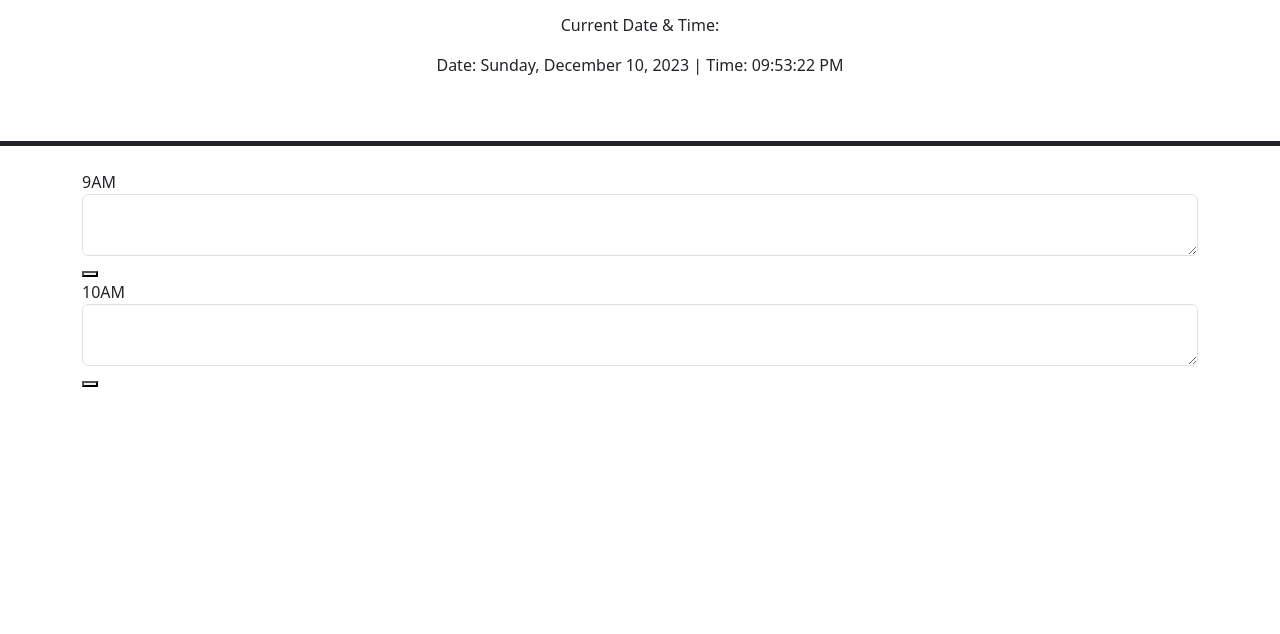
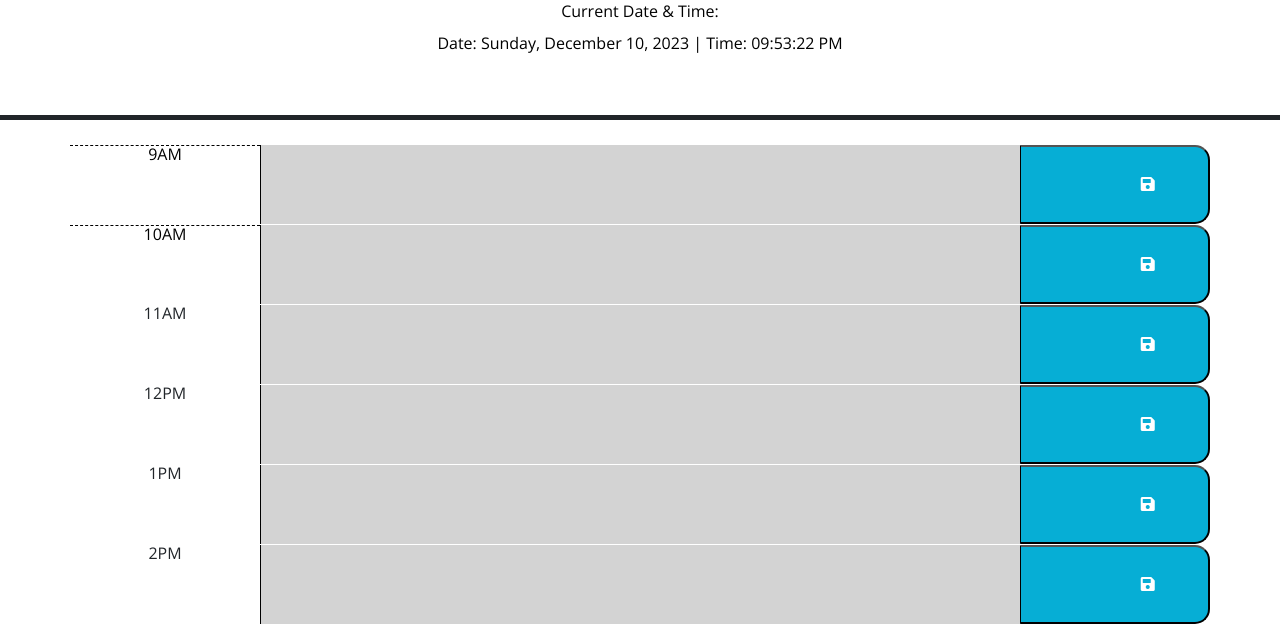
Before and after one commit to JonRahman/Calendar_App, a plain HTML site: page index.html in a window 1280 px wide. Shown: the part 166-800 px from the top of the page. Drawn offline with nearby package versions, Linux system fonts and the light colour scheme.

Commit message:
Color-coded timeblocks, user can enter an event, event saves and persists.

```diff
--- a/assets/js/script.js
+++ b/assets/js/script.js
@@ -1,7 +1,3 @@
-
-function hourColour() {
-
-}
 
 function updateTime() {
     const dateElement = $('#date');
@@ -12,18 +8,26 @@ function updateTime() {
     timeElement.text(currentTime);
 }
 
+$(".time-block").each(function(){
+    var hourKey=$(this).attr("id")
+    var currentHour=dayjs().hour()
+    //var currentHour = 10
+    var rowHour=parseInt(hourKey)
+    console.log(currentHour,rowHour)
+    if(currentHour > rowHour) {
+        $(this).children("textarea").addClass("past");
+    } else if(currentHour === rowHour) {
+        $(this).children("textarea").addClass("present");
+    } else {
+        $(this).children("textarea").addClass("future");
+    }
+    $(this).children("textarea").val(localStorage.getItem(hourKey))
+})
 
-
-function timeContainerEntry() {
-
-}
-
-function timeContainerColor() {
-
-}
-
-function saveButton() {
-
-}
+$(".saveBtn").click(function(){
+    var hourKey = $(this).siblings(".col-8").attr("id")
+    var hourValue = $(this).siblings(".col-8").val()
+    localStorage.setItem(hourKey,hourValue)
+})
 
 setInterval(updateTime, 1000);
--- a/index.html
+++ b/index.html
@@ -1,26 +1,16 @@
 <!DOCTYPE html>
 <html lang="en-gb">
+
 <head>
     <meta charset="UTF-8" />
     <meta name="viewport" content="width=device-width, initial-scale=1.0" />
     <meta http-equiv="X-UA-Compatible" content="ie=edge" />
-    <link
-      href="https://cdn.jsdelivr.net/npm/bootstrap@5.3.0-alpha3/dist/css/bootstrap.min.css"
-      rel="stylesheet"
-      integrity="sha384-KK94CHFLLe+nY2dmCWGMq91rCGa5gtU4mk92HdvYe+M/SXH301p5ILy+dN9+nJOZ"
-      crossorigin="anonymous"
-      />
-    <link
-      rel="stylesheet"
-      href="https://use.fontawesome.com/releases/v5.8.1/css/all.css"
-      integrity="sha384-50oBUHEmvpQ+1lW4y57PTFmhCaXp0ML5d60M1M7uH2+nqUivzIebhndOJK28anvf"
-      crossorigin="anonymous"
-    />
-    <link
-      href="https://fonts.googleapis.com/css?family=Open+Sans&display=swap"
-      rel="stylesheet"
-    />
-    <link rel="stylesheet" href="assets/" />
+    <link href="https://cdn.jsdelivr.net/npm/bootstrap@5.3.0-alpha3/dist/css/bootstrap.min.css" rel="stylesheet"
+        integrity="sha384-KK94CHFLLe+nY2dmCWGMq91rCGa5gtU4mk92HdvYe+M/SXH301p5ILy+dN9+nJOZ" crossorigin="anonymous">
+    <link rel="stylesheet" href="https://use.fontawesome.com/releases/v5.8.1/css/all.css"
+        integrity="sha384-50oBUHEmvpQ+1lW4y57PTFmhCaXp0ML5d60M1M7uH2+nqUivzIebhndOJK28anvf" crossorigin="anonymous" />
+    <link href="https://fonts.googleapis.com/css?family=Open+Sans&display=swap" rel="stylesheet" />
+    <link rel="stylesheet" href="./assets/css/styles.css" />
     <title>Work Day Scheduler</title>
 </head>
 
@@ -35,18 +25,51 @@
 
     <div class="container">
         <!-- Timeblocks go here -->
-      <div id="row" class="09">
-        <div>9AM</div>
-        <textarea id="9AM" class="form-control"></textarea>
-        <button>
-            <i class=""></i>
+        <div id="09" class="row time-block">
+            <div class="col-2 hour">9AM</div>
+            <textarea id="09" class="col-8 description"></textarea>
+            <button class="col-2 saveBtn">
+                <i class="fas fa-save"></i>
             </button>
         </div>
-      <div id="row" class="10">
-        <div>10AM</div>
-        <textarea id="10AM" class="form-control"></textarea>
-        <button>
-            <i class=""></i>
+        <!-- Timeblocks go here -->
+        <div id="10" class="row time-block">
+            <div class="col-2 hour">10AM</div>
+            <textarea id="10" class="col-8 description"></textarea>
+            <button class="col-2 saveBtn">
+                <i class="fas fa-save"></i>
+            </button>
+        </div>
+        <!-- Timeblocks go here -->
+        <div id="11" class="row time-block">
+            <div class="col-2">11AM</div>
+            <textarea id="11" class="col-8"></textarea>
+            <button class="col-2 saveBtn">
+                <i class="fas fa-save"></i>
+            </button>
+        </div>
+        <!-- Timeblocks go here -->
+        <div id="12" class="row time-block">
+            <div class="col-2">12PM</div>
+            <textarea id="12" class="col-8"></textarea>
+            <button class="col-2 saveBtn">
+                <i class="fas fa-save"></i>
+            </button>
+        </div>
+        <!-- Timeblocks go here -->
+        <div id="13" class="row time-block">
+            <div class="col-2">1PM</div>
+            <textarea id="13" class="col-8"></textarea>
+            <button class="col-2 saveBtn">
+                <i class="fas fa-save"></i>
+            </button>
+        </div>
+        <!-- Timeblocks go here -->
+        <div id="14" class="row time-block">
+            <div class="col-2">2PM</div>
+            <textarea id="14" class="col-8"></textarea>
+            <button class="col-2 saveBtn">
+                <i class="fas fa-save"></i>
             </button>
         </div>
     </div>
@@ -55,4 +78,5 @@
     <script src="https://cdn.jsdelivr.net/npm/dayjs@1/dayjs.min.js"></script>
     <script src="./assets/js/script.js"></script>
 </body>
+
 </html>
```
Also changed, not shown: assets/js/day.js (deleted). Lines whose indentation alone changed are shown as unchanged.
